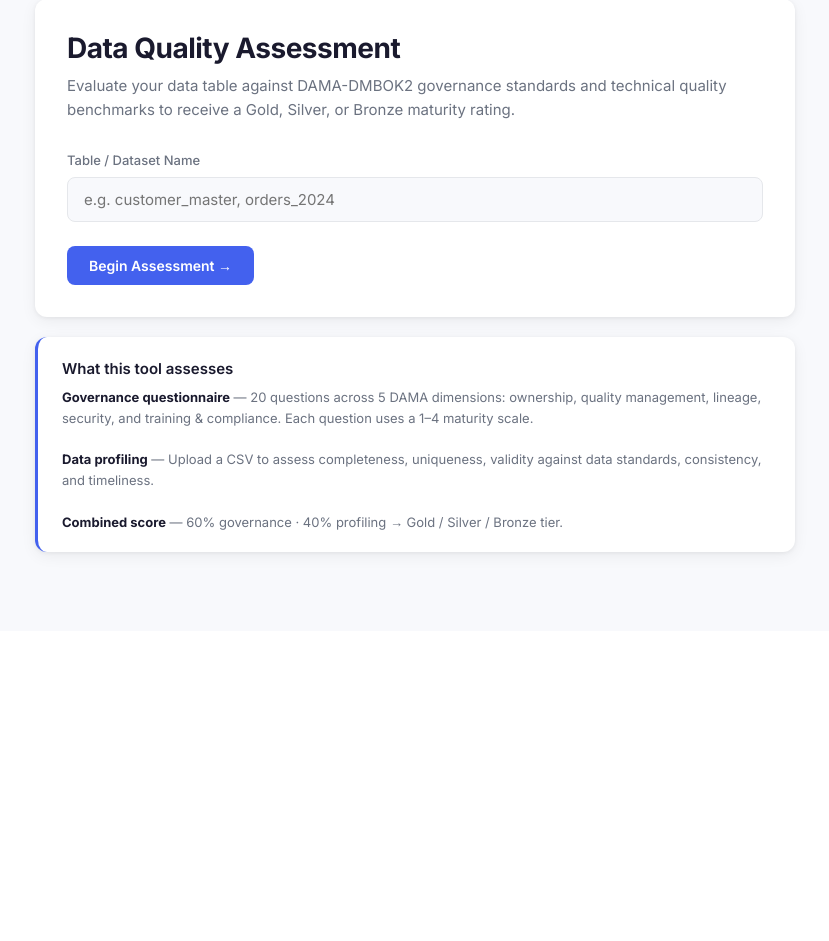
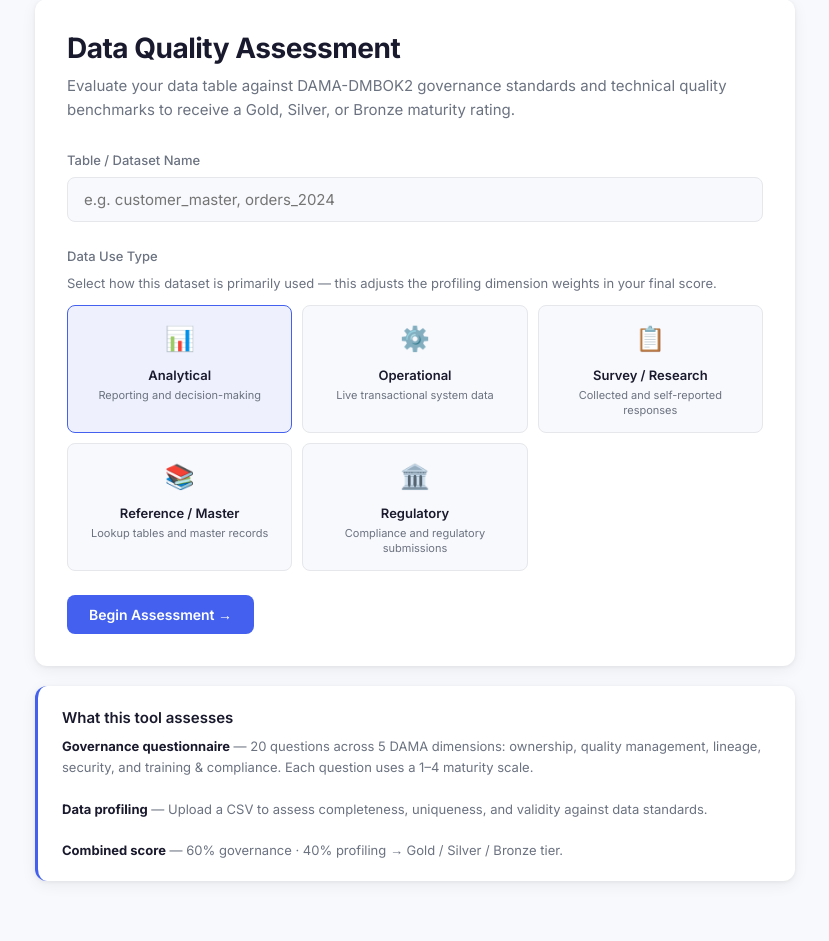
Before and after one commit to jackthodey/jackthodey.github.io, a Flask app: page / in a window 1280 px wide. Shown: the part 169-1110 px from the top of the page, without its empty margins (225-1054 px from the left). Before the commit the page ends 727 px from the top, so only its background shows below. Run offline with Flask 3, Linux system fonts and the light colour scheme.

Commit message:
feat: add data use type selector to step 1, add weights note to results, bump cache to v4

```diff
--- a/data-quality-tool/templates/index.html
+++ b/data-quality-tool/templates/index.html
@@ -30,7 +30,6 @@
 
     html, body { height: 100%; font-family: 'Inter', system-ui, sans-serif; background: var(--bg); color: var(--text); font-size: 15px; line-height: 1.6; }
 
-    /* ── Layout ── */
     .shell { min-height: 100vh; display: flex; flex-direction: column; }
     .topbar { background: var(--card); border-bottom: 1px solid var(--border); padding: 0 32px; height: 56px; display: flex; align-items: center; justify-content: space-between; position: sticky; top: 0; z-index: 100; }
     .topbar-brand { font-weight: 700; font-size: 15px; letter-spacing: -.2px; color: var(--text); }
@@ -38,7 +37,7 @@
     .main { flex: 1; padding: 40px 24px; }
     .container { max-width: 760px; margin: 0 auto; }
 
-    /* ── Step indicator ── */
+    /* Step indicator */
     .step-indicator { display: flex; align-items: center; justify-content: center; gap: 0; margin-bottom: 40px; }
     .step-dot { width: 32px; height: 32px; border-radius: 50%; border: 2px solid var(--border); background: var(--card); display: flex; align-items: center; justify-content: center; font-size: 12px; font-weight: 600; color: var(--muted); transition: all .25s; flex-shrink: 0; }
     .step-dot.active { border-color: var(--accent); background: var(--accent); color: #fff; }
@@ -46,11 +45,11 @@
     .step-line { height: 2px; width: 60px; background: var(--border); transition: background .25s; }
     .step-line.done { background: var(--accent); }
 
-    /* ── Card ── */
+    /* Card */
     .card { background: var(--card); border-radius: var(--radius); box-shadow: var(--shadow); padding: 32px; margin-bottom: 20px; }
     .card-sm { padding: 20px 24px; }
 
-    /* ── Typography ── */
+    /* Typography */
     h1 { font-size: 28px; font-weight: 700; letter-spacing: -.5px; line-height: 1.25; margin-bottom: 8px; }
     h2 { font-size: 20px; font-weight: 600; letter-spacing: -.3px; margin-bottom: 4px; }
     h3 { font-size: 15px; font-weight: 600; margin-bottom: 12px; }
@@ -58,13 +57,13 @@
     .label { font-size: 13px; font-weight: 500; color: var(--muted); margin-bottom: 6px; display: block; }
     .ref { font-size: 11px; color: var(--muted); margin-bottom: 6px; font-style: italic; }
 
-    /* ── Inputs ── */
+    /* Inputs */
     input[type=text] { width: 100%; padding: 12px 16px; border: 1.5px solid var(--border); border-radius: 8px; font-family: inherit; font-size: 15px; color: var(--text); outline: none; transition: border-color .2s; background: var(--bg); }
     input[type=text]:focus { border-color: var(--accent); background: #fff; }
     select { width: 100%; padding: 9px 12px; border: 1.5px solid var(--border); border-radius: 8px; font-family: inherit; font-size: 13px; color: var(--text); background: var(--bg); outline: none; cursor: pointer; }
     select:focus { border-color: var(--accent); }
 
-    /* ── Buttons ── */
+    /* Buttons */
     .btn { display: inline-flex; align-items: center; gap: 8px; padding: 11px 22px; border-radius: 8px; font-family: inherit; font-size: 14px; font-weight: 600; cursor: pointer; border: none; transition: all .18s; }
     .btn-primary { background: var(--accent); color: #fff; }
     .btn-primary:hover { background: #3451d1; }
@@ -78,11 +77,20 @@
     .link-btn { background: none; border: none; color: var(--muted); font-size: 13px; cursor: pointer; text-decoration: underline; padding: 0; font-family: inherit; }
     .link-btn:hover { color: var(--accent); }
 
-    /* ── Steps visibility ── */
+    /* Steps */
     .step { display: none; }
     .step.active { display: block; }
 
-    /* ── Questionnaire ── */
+    /* Data use type selector */
+    .type-grid { display: grid; grid-template-columns: repeat(3, 1fr); gap: 10px; margin-top: 8px; }
+    .type-card { border: 1.5px solid var(--border); border-radius: 8px; padding: 14px 12px; cursor: pointer; transition: all .15s; background: var(--bg); text-align: center; }
+    .type-card:hover { border-color: var(--accent); background: var(--accent-l); }
+    .type-card.selected { border-color: var(--accent); background: var(--accent-l); }
+    .type-icon { font-size: 24px; margin-bottom: 6px; }
+    .type-name { font-size: 13px; font-weight: 600; color: var(--text); margin-bottom: 2px; }
+    .type-desc { font-size: 11px; color: var(--muted); line-height: 1.4; }
+
+    /* Questionnaire */
     .progress-bar-wrap { background: var(--border); border-radius: 99px; height: 6px; margin-bottom: 24px; overflow: hidden; }
     .progress-bar-fill { height: 100%; background: var(--accent); border-radius: 99px; transition: width .3s ease; }
     .progress-label { font-size: 12px; color: var(--muted); text-align: right; margin-top: 4px; margin-bottom: 20px; }
@@ -99,7 +107,7 @@
     .radio-card.selected .mat-val { background: var(--accent); color: #fff; }
     .radio-card .mat-label { font-size: 13px; color: var(--text); line-height: 1.5; }
 
-    /* ── Upload zone ── */
+    /* Upload */
     .upload-zone { border: 2px dashed var(--border); border-radius: var(--radius); padding: 48px 24px; text-align: center; cursor: pointer; transition: all .2s; background: var(--bg); }
     .upload-zone:hover, .upload-zone.dragover { border-color: var(--accent); background: var(--accent-l); }
     .upload-zone .upload-icon { font-size: 40px; margin-bottom: 12px; }
@@ -108,14 +116,14 @@
     #file-input { display: none; }
     .upload-success { background: #F0FDF4; border: 1.5px solid #86EFAC; border-radius: 8px; padding: 12px 16px; margin-top: 16px; font-size: 13px; color: var(--green); font-weight: 500; display: none; }
 
-    /* ── Preview table ── */
+    /* Preview table */
     .preview-wrap { overflow-x: auto; margin-top: 20px; border-radius: 8px; border: 1px solid var(--border); }
     .data-table { width: 100%; border-collapse: collapse; font-size: 12px; }
     .data-table th { background: var(--text); color: #fff; padding: 8px 12px; text-align: left; font-weight: 500; white-space: nowrap; }
     .data-table td { padding: 7px 12px; border-top: 1px solid var(--border); white-space: nowrap; color: var(--muted); }
     .data-table tr:hover td { background: var(--bg); }
 
-    /* ── Column mapping ── */
+    /* Column mapping */
     .mapping-grid { display: grid; gap: 10px; margin-top: 16px; }
     .mapping-row { display: grid; grid-template-columns: 1fr 1.2fr auto; gap: 12px; align-items: center; padding: 10px 14px; background: var(--bg); border-radius: 8px; border: 1px solid var(--border); }
     .col-name { font-size: 13px; font-weight: 500; }
@@ -125,44 +133,37 @@
     .flag-label input[type=checkbox] { cursor: pointer; accent-color: var(--accent); width: 14px; height: 14px; }
     .flag-label:hover { color: var(--text); }
 
-    /* ── Spinner ── */
+    /* Spinner */
     .spinner-overlay { display: none; position: fixed; inset: 0; background: rgba(255,255,255,.8); z-index: 200; align-items: center; justify-content: center; flex-direction: column; gap: 16px; }
     .spinner-overlay.active { display: flex; }
     .spinner { width: 44px; height: 44px; border: 3px solid var(--border); border-top-color: var(--accent); border-radius: 50%; animation: spin .7s linear infinite; }
     .spinner-label { font-size: 14px; color: var(--muted); font-weight: 500; }
     @keyframes spin { to { transform: rotate(360deg); } }
 
-    /* ── Results ── */
+    /* Results */
     .tier-banner { border-radius: var(--radius); padding: 28px 32px; display: flex; align-items: center; gap: 24px; margin-bottom: 20px; }
     .tier-icon { font-size: 52px; line-height: 1; }
     .tier-label { font-size: 32px; font-weight: 700; letter-spacing: -.5px; }
     .tier-desc { font-size: 14px; opacity: .85; margin-top: 4px; max-width: 480px; line-height: 1.6; }
-
     .score-cards { display: grid; grid-template-columns: 1fr 1fr; gap: 16px; margin-bottom: 20px; }
     .score-card { background: var(--card); border-radius: var(--radius); box-shadow: var(--shadow); padding: 20px 24px; }
     .score-card-label { font-size: 12px; font-weight: 600; color: var(--muted); text-transform: uppercase; letter-spacing: .5px; margin-bottom: 6px; }
     .score-card-value { font-size: 36px; font-weight: 700; color: var(--accent); letter-spacing: -1px; line-height: 1; }
     .score-card-sub { font-size: 12px; color: var(--muted); margin-top: 4px; }
-
-    /* Gauge */
     .gauge-wrap { display: flex; justify-content: center; margin-bottom: 24px; }
     .gauge { width: 140px; height: 140px; border-radius: 50%; display: flex; align-items: center; justify-content: center; position: relative; }
     .gauge-inner { width: 100px; height: 100px; border-radius: 50%; background: var(--card); display: flex; align-items: center; justify-content: center; flex-direction: column; box-shadow: 0 2px 8px rgba(0,0,0,.08); }
     .gauge-score { font-size: 28px; font-weight: 700; color: var(--text); line-height: 1; }
     .gauge-max { font-size: 12px; color: var(--muted); }
-
-    /* Dim bars */
     .dim-bars { display: grid; gap: 12px; }
     .dim-bar-row { display: grid; grid-template-columns: 180px 1fr 44px; gap: 12px; align-items: center; }
     .dim-bar-name { font-size: 13px; font-weight: 500; }
     .dim-bar-track { background: var(--border); border-radius: 99px; height: 8px; overflow: hidden; }
     .dim-bar-fill { height: 100%; border-radius: 99px; transition: width .5s ease; }
-    .bar-green  { background: var(--green); }
-    .bar-amber  { background: var(--amber); }
-    .bar-red    { background: var(--red); }
+    .bar-green { background: var(--green); }
+    .bar-amber { background: var(--amber); }
+    .bar-red   { background: var(--red); }
     .dim-bar-val { font-size: 13px; font-weight: 600; text-align: right; }
-
-    /* Rec cards */
     .rec-list { display: grid; gap: 12px; }
     .rec-card { background: var(--card); border-radius: 8px; border: 1px solid var(--border); padding: 16px 20px; box-shadow: var(--shadow); }
     .rec-header { display: flex; align-items: center; gap: 10px; margin-bottom: 8px; }
@@ -170,24 +171,25 @@
     .priority-badge { font-size: 10px; font-weight: 700; padding: 3px 8px; border-radius: 99px; text-transform: uppercase; letter-spacing: .4px; }
     .priority-high   { background: #FEE2E2; color: var(--red); }
     .priority-medium { background: #FEF3C7; color: var(--amber); }
-    .rec-score { font-size: 12px; color: var(--muted); }
+    .rec-score  { font-size: 12px; color: var(--muted); }
     .rec-action { font-size: 13px; color: var(--muted); line-height: 1.6; }
+    .prof-weights-note { font-size: 11px; color: var(--muted); margin-bottom: 16px; }
 
     /* Section heading */
     .section-heading { font-size: 13px; font-weight: 600; text-transform: uppercase; letter-spacing: .6px; color: var(--muted); margin-bottom: 14px; margin-top: 4px; }
 
     /* Utility */
-    .mt-8 { margin-top: 8px; }
+    .mt-8  { margin-top: 8px; }
     .mt-16 { margin-top: 16px; }
     .mt-24 { margin-top: 24px; }
-    .mb-4 { margin-bottom: 4px; }
+    .mb-4  { margin-bottom: 4px; }
     .text-muted { color: var(--muted); }
-    .text-sm { font-size: 13px; }
-    .flex { display: flex; }
+    .text-sm    { font-size: 13px; }
+    .flex       { display: flex; }
     .items-center { align-items: center; }
-    .gap-8 { gap: 8px; }
+    .gap-8  { gap: 8px; }
     .hidden { display: none !important; }
-    .tag { display: inline-block; font-size: 11px; font-weight: 600; padding: 2px 8px; border-radius: 99px; }
+    .tag        { display: inline-block; font-size: 11px; font-weight: 600; padding: 2px 8px; border-radius: 99px; }
     .tag-blue   { background: var(--accent-l); color: var(--accent); }
     .tag-amber  { background: #FEF3C7; color: var(--amber); }
     .tag-purple { background: #EDE9FE; color: #7C3AED; }
@@ -196,6 +198,7 @@
       .score-cards { grid-template-columns: 1fr; }
       .dim-bar-row { grid-template-columns: 120px 1fr 40px; }
       .mapping-row { grid-template-columns: 1fr; }
+      .type-grid   { grid-template-columns: repeat(2, 1fr); }
       h1 { font-size: 22px; }
     }
   </style>
@@ -203,13 +206,11 @@
 <body>
   <div class="shell">
 
-    <!-- Top bar -->
     <header class="topbar">
       <div class="topbar-brand">DQ<span>Assess</span></div>
       <div class="text-sm text-muted">DAMA-DMBOK2 · ISO 8000</div>
     </header>
 
-    <!-- Spinner overlay -->
     <div class="spinner-overlay" id="spinner">
       <div class="spinner"></div>
       <div class="spinner-label">Running assessment…</div>
@@ -229,7 +230,7 @@
           <div class="step-dot" id="dot-4">4</div>
         </div>
 
-        <!-- ── STEP 1: Setup ─────────────────────────────────── -->
+        <!-- ── STEP 1: Setup ── -->
         <section class="step active" id="step-setup">
           <div class="card">
             <h1>Data Quality Assessment</h1>
@@ -237,8 +238,44 @@
               Evaluate your data table against DAMA-DMBOK2 governance standards and
               technical quality benchmarks to receive a Gold, Silver, or Bronze maturity rating.
             </p>
+
             <label class="label" for="table-name-input">Table / Dataset Name</label>
             <input type="text" id="table-name-input" placeholder="e.g. customer_master, orders_2024" autocomplete="off" />
+
+            <div class="mt-24">
+              <label class="label">Data Use Type</label>
+              <p class="text-sm text-muted mb-4" style="margin-bottom:12px;">
+                Select how this dataset is primarily used — this adjusts the profiling dimension weights in your final score.
+              </p>
+              <div class="type-grid">
+                <div class="type-card selected" data-type="analytical">
+                  <div class="type-icon">📊</div>
+                  <div class="type-name">Analytical</div>
+                  <div class="type-desc">Reporting and decision-making</div>
+                </div>
+                <div class="type-card" data-type="operational">
+                  <div class="type-icon">⚙️</div>
+                  <div class="type-name">Operational</div>
+                  <div class="type-desc">Live transactional system data</div>
+                </div>
+                <div class="type-card" data-type="survey">
+                  <div class="type-icon">📋</div>
+                  <div class="type-name">Survey / Research</div>
+                  <div class="type-desc">Collected and self-reported responses</div>
+                </div>
+                <div class="type-card" data-type="reference">
+                  <div class="type-icon">📚</div>
+                  <div class="type-name">Reference / Master</div>
+                  <div class="type-desc">Lookup tables and master records</div>
+                </div>
+                <div class="type-card" data-type="regulatory">
+                  <div class="type-icon">🏛️</div>
+                  <div class="type-name">Regulatory</div>
+                  <div class="type-desc">Compliance and regulatory submissions</div>
+                </div>
+              </div>
+            </div>
+
             <div class="btn-row">
               <button class="btn btn-primary" id="btn-begin">Begin Assessment →</button>
             </div>
@@ -250,13 +287,13 @@
               ownership, quality management, lineage, security, and training &amp; compliance.
               Each question uses a 1–4 maturity scale.<br/><br/>
               <strong style="color:var(--text)">Data profiling</strong> — Upload a CSV to assess completeness, uniqueness,
-              validity against data standards, consistency, and timeliness.<br/><br/>
+              and validity against data standards.<br/><br/>
               <strong style="color:var(--text)">Combined score</strong> — 60% governance · 40% profiling → Gold / Silver / Bronze tier.
             </p>
           </div>
         </section>
 
-        <!-- ── STEP 2: Questionnaire ─────────────────────────── -->
+        <!-- ── STEP 2: Questionnaire ── -->
         <section class="step" id="step-questionnaire">
           <div class="card">
             <div class="progress-bar-wrap">
@@ -277,15 +314,14 @@
           </div>
         </section>
 
-        <!-- ── STEP 3: Upload ────────────────────────────────── -->
+        <!-- ── STEP 3: Upload ── -->
         <section class="step" id="step-upload">
           <div class="card">
             <h2>Upload Data for Profiling</h2>
             <p class="subtitle" style="margin-bottom:20px;">
               Upload a CSV sample of your table. The tool will profile it for completeness,
-              uniqueness, validity, consistency, and timeliness.
+              uniqueness, and validity against data standards.
             </p>
-
             <div class="upload-zone" id="upload-zone">
               <div class="upload-icon">📂</div>
               <p><strong>Click to browse</strong> or drag &amp; drop a CSV file here</p>
@@ -302,10 +338,9 @@
               <div class="preview-wrap">
                 <table class="data-table" id="preview-table"></table>
               </div>
-
               <div class="mt-24">
                 <div class="section-heading">Column Configuration</div>
-                <p class="text-sm text-muted mb-4">
+                <p class="text-sm text-muted mb-4" style="margin-bottom:12px;">
                   Map each column to a data standard for validity checking. Mark columns as
                   <strong>Mandatory</strong> to include them in completeness scoring, and
                   <strong>Unique</strong> to test them for uniqueness.
@@ -322,19 +357,17 @@
           </div>
         </section>
 
-        <!-- ── STEP 4: Results ───────────────────────────────── -->
+        <!-- ── STEP 4: Results ── -->
         <section class="step" id="step-results">
 
-          <!-- Tier banner -->
           <div class="tier-banner" id="tier-banner">
             <div class="tier-icon" id="tier-icon"></div>
             <div>
               <div class="tier-label" id="tier-label"></div>
-              <div class="tier-desc" id="tier-desc"></div>
+              <div class="tier-desc"  id="tier-desc"></div>
             </div>
           </div>
 
-          <!-- Score gauge + cards -->
           <div class="gauge-wrap">
             <div class="gauge" id="score-gauge">
               <div class="gauge-inner">
@@ -346,15 +379,14 @@
 
           <div class="score-cards" id="score-cards"></div>
 
-          <!-- Governance dims -->
           <div class="card mt-16">
             <div class="section-heading">Governance Dimensions</div>
             <div class="dim-bars" id="gov-bars"></div>
           </div>
 
-          <!-- Profiling dims -->
           <div class="card mt-16 hidden" id="prof-section">
             <div class="section-heading">Data Profiling Dimensions</div>
+            <div class="prof-weights-note" id="prof-weights-note"></div>
             <div class="dim-bars" id="prof-bars"></div>
             <div class="mt-24" id="col-stats-section">
               <div class="section-heading">Column Statistics</div>
@@ -364,13 +396,11 @@
             </div>
           </div>
 
-          <!-- Recommendations -->
           <div class="card mt-16" id="recs-section">
             <div class="section-heading">Priority Improvement Actions</div>
             <div class="rec-list" id="rec-list"></div>
           </div>
 
-          <!-- Action buttons -->
           <div class="btn-row mt-24">
             <button class="btn btn-outline" id="btn-pdf">⬇ Download PDF Report</button>
             <div class="spacer"></div>
@@ -379,11 +409,11 @@
 
         </section>
 
-      </div><!-- /container -->
+      </div>
     </main>
-  </div><!-- /shell -->
+  </div>
 
-  <script src="/static/js/wizard.js?v=3" defer></script>
-  <script src="/static/js/results.js?v=3" defer></script>
+  <script src="/static/js/wizard.js?v=4" defer></script>
+  <script src="/static/js/results.js?v=4" defer></script>
 </body>
 </html>
```
